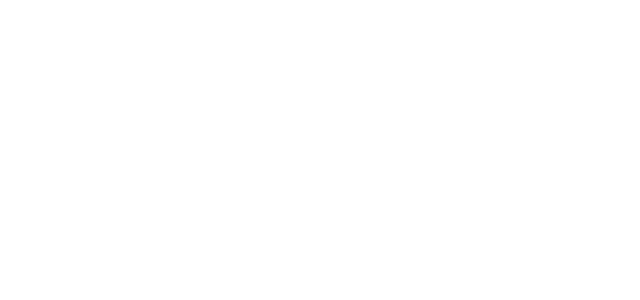
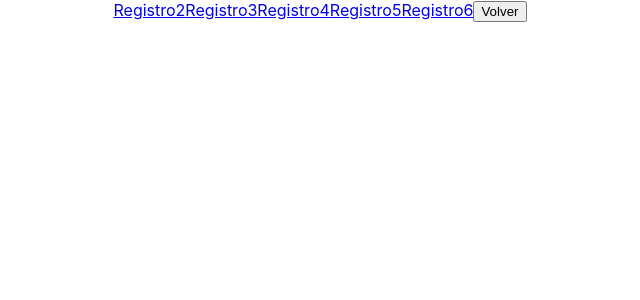
Before and after one commit to Taiel98/rf1357-900t, a React (Create React App) app: page /Trabajador in a window 1280 px wide. Before the commit this address had no page. Shown: the top 300 px of the page, without its empty margins (320-960 px from the left). Built offline with nearby package versions, Linux system fonts and the light colour scheme.

Commit message:
espero poder arreglar esto

```diff
--- a/src/Components/NavbarRegistros.js
+++ b/src/Components/NavbarRegistros.js
@@ -1,9 +1,14 @@
 import React from "react";
+import { Link } from "react-router-dom";
 
 function NavbarRegistros(){
     return(
         <>
-
+        <Link to="Registro2">Registro2</Link>
+        <Link to="Registro3">Registro3</Link>
+        <Link to="Registro4">Registro4</Link>
+        <Link to="Registro5">Registro5</Link>
+        <Link to="Registro6">Registro6</Link>
         </>
     )
 }
--- a/src/Routes/Registro1.js
+++ b/src/Routes/Registro1.js
@@ -47,7 +47,7 @@
             <h2>CANTIDAD DE TRABAJADORES</h2>
             <form>
                 <input type="number" maxLength={3} registro="registro1" field="cantidadTrabajadores"/>
-                <button><Link to=""></Link></button>
+                <Link to="Trabajadores"><button>Iniciar</button></Link>
             </form>
             <br/>
             <hr/>
--- /dev/null
+++ b/src/Routes/Trabajador.js
@@ -0,0 +1,16 @@
+import React from "react";
+import { Link, Outlet } from "react-router-dom";
+import NavbarRegistros from "../Components/NavbarRegistros";
+
+
+function Trabajador(){
+    return(
+        <>
+            <NavbarRegistros/>
+            <Outlet/>
+            <Link to="Trabajadores"><button>Volver</button></Link>
+        </>
+    )
+}
+
+export default Trabajador;
--- a/src/index.js
+++ b/src/index.js
@@ -11,6 +11,7 @@
 import Registro5 from './Routes/Registro5';
 import Registro6 from './Routes/Registro6';
 import Trabajadores from './Routes/Trabajadores';
+import Trabajador from './Routes/Trabajador';
 
 const root = ReactDOM.createRoot(document.getElementById('root'));
 root.render(
@@ -26,6 +27,7 @@
           <Route path='Registro5' element={<Registro5/>}/>
           <Route path='Registro6' element={<Registro6/>}/>
           <Route path='Trabajadores' element={<Trabajadores/>}/>
+          <Route path='Trabajador' element={<Trabajador/>}/>
         </Route>
       </Routes>
     </BrowserRouter>
```
Also changed, not shown: src/Components/NavbarTrabajadores.js (deleted).
